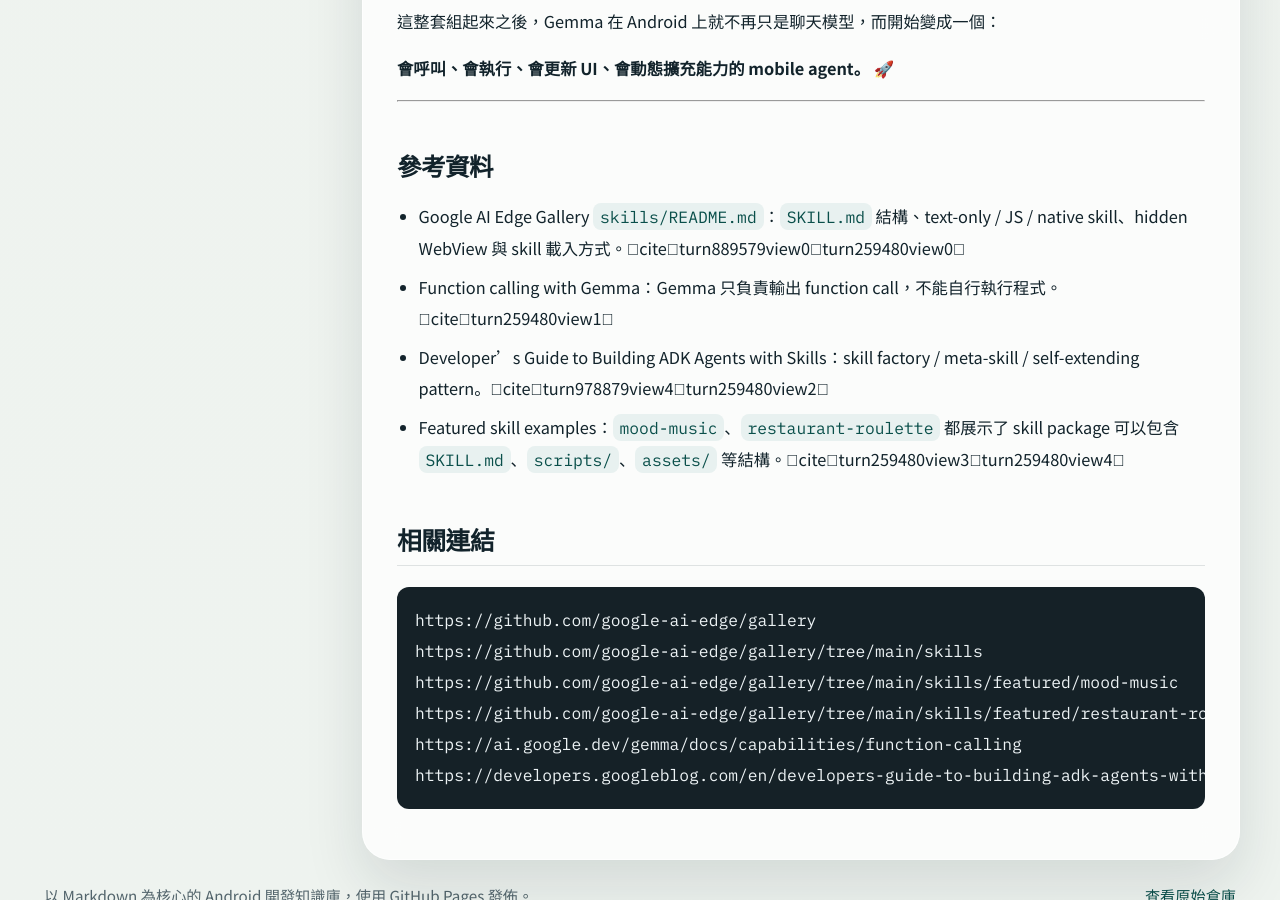
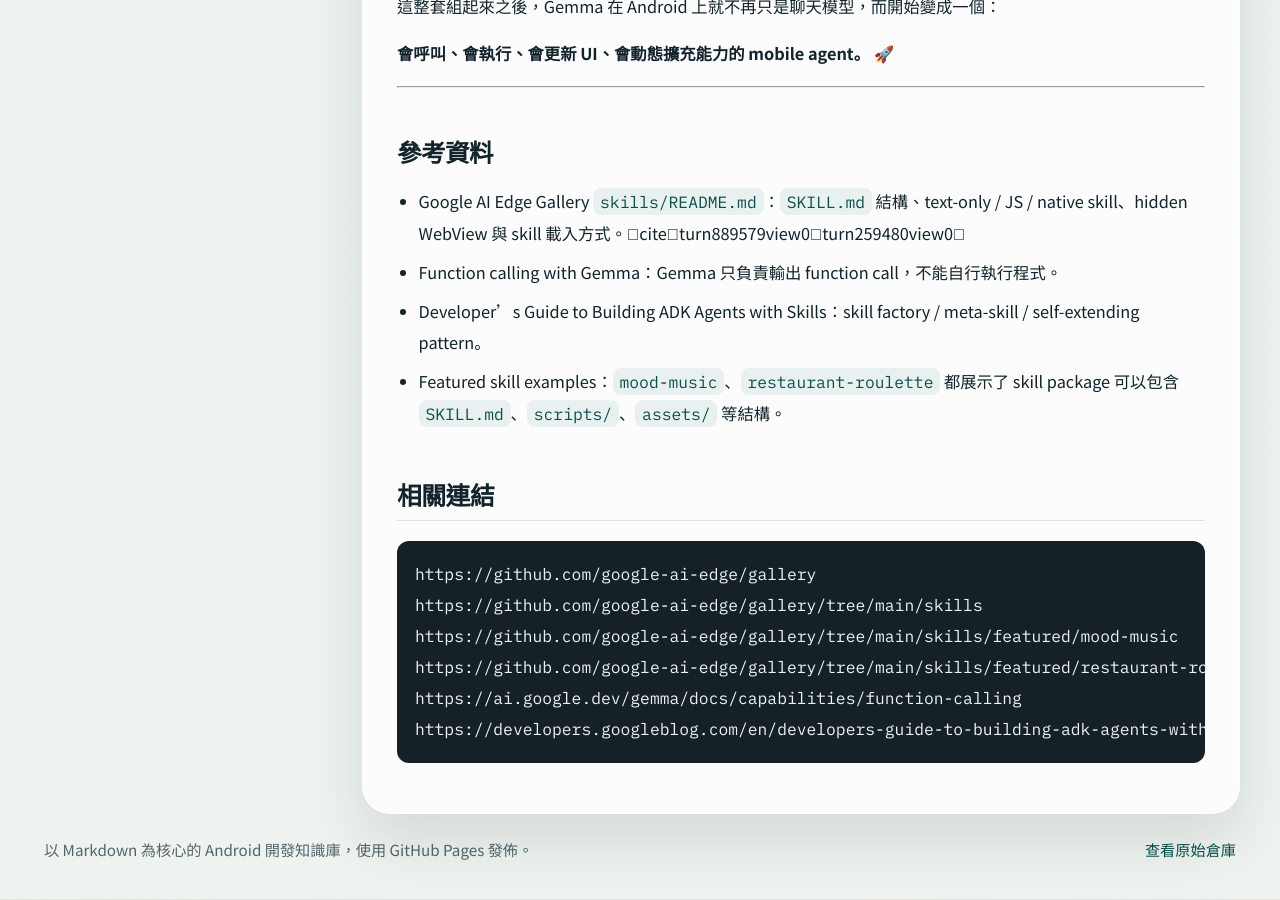
Before and after one commit to icools/android, a Jekyll site: the page built from ai/google/gemma/gemma4/gemma4_how_android_skill_made.md, in a window 1280 px wide and 900 px high, scrolled down 30447 px. Built offline with Jekyll 4.4.1, drawn with Linux system fonts in a browser that asks for light colours; some of the changed text lies outside the part shown.

Commit message:
Enhance documentation clarity by removing redundant citations and improving readability in Gemma Agent Skill implementation guide for Android

```diff
--- a/ai/google/gemma/gemma4/gemma4_how_android_skill_made.md
+++ b/ai/google/gemma/gemma4/gemma4_how_android_skill_made.md
@@ -18,6 +18,10 @@ status: active
 
 最近在看 Google AI Edge Gallery 的 Agent Skill 設計時，我越拆越覺得這不是單純的「多幾個 tool」而已。
 
+https://github.com/google-ai-edge/gallery
+
+
+
 更精準地說，我會把它描述成：
 
 > **Gemma 4 在 Android 上的 Agent Skill，不只是多了幾個 tool，而是把 function calling 包成一個可熱插拔的 Skill framework，讓 LLM 從會回話，開始變成會執行、會串接、會長出 UI 的行動代理。**
@@ -32,7 +36,7 @@ status: active
 - `GalleryWebView` 負責提供 hidden WebView runtime
 - `LlmChatViewModel + runtimeHelper` 負責把結果接回對話流程
 
-Google 官方 skill 文件也明確說明，AI Edge Gallery 的 Agent Skill 主要分成 **text-only skill、JavaScript skill、Native App Intents**，其中 JavaScript skill 是透過隱藏 WebView 執行，而不是跑 Python 或系統命令。citeturn889579view0turn259480view0
+Google 官方 skill 文件也明確說明，AI Edge Gallery 的 Agent Skill 主要分成 **text-only skill、JavaScript skill、Native App Intents**，其中 JavaScript skill 是透過隱藏 WebView 執行，而不是跑 Python 或系統命令。
 
 ---
 
@@ -48,7 +52,7 @@ Google 官方 skill 文件也明確說明，AI Edge Gallery 的 Agent Skill 主
 
 但手機端不是這樣。
 
-Gemma 的 function calling 官方文件講得很直接：**Gemma 模型本身不能自行執行程式碼**，它只能輸出 function call 結構；真正執行的是你的應用程式或外部 framework。citeturn259480view1
+Gemma 的 function calling 官方文件講得很直接：**Gemma 模型本身不能自行執行程式碼**，它只能輸出 function call 結構；真正執行的是你的應用程式或外部 framework。
 
 所以 Android 上真正有價值的不是「Gemma 會不會 function calling」，而是：
 
@@ -297,7 +301,7 @@ flowchart TD
 
 - **Add from Community-Featured Skills**
 - **Add from a URL**
-- **Import from a Local File** citeturn889579view0
+- **Import from a Local File**
 
 這就是你文章裡很值得強調的一句話：
 
@@ -639,7 +643,7 @@ fun initializeModel(
 
 > **skill execution 與 LLM inference 是透過同一個 conversation loop 接起來的。**
 
-Gemma 官方 function calling 文件也說得很清楚：模型本身不能執行程式，真正執行的是應用程式；模型則負責輸出 function call 請求。citeturn259480view1
+Gemma 官方 function calling 文件也說得很清楚：模型本身不能執行程式，真正執行的是應用程式；模型則負責輸出 function call 請求。
 
 所以你可以把整體理解成：
 
@@ -930,7 +934,7 @@ Google 在 ADK skills 的文章裡，已經示範了 **skill factory** / **skill
 - agent 可以擁有一個 `skill_creator`
 - 它的用途是動態生成新的 `SKILL.md`
 - agent 可以在執行時擴展自己的能力
-- Google 甚至直接把這種模式稱為 **self-extending architecture** citeturn978879view4turn259480view2
+- Google 甚至直接把這種模式稱為 **self-extending architecture**
 
 所以如果你把這個概念套回 Android：
 
@@ -973,9 +977,9 @@ Google 在 ADK skills 的文章裡，已經示範了 **skill factory** / **skill
 # 參考資料
 
 - Google AI Edge Gallery `skills/README.md`：`SKILL.md` 結構、text-only / JS / native skill、hidden WebView 與 skill 載入方式。citeturn889579view0turn259480view0
-- Function calling with Gemma：Gemma 只負責輸出 function call，不能自行執行程式。citeturn259480view1
-- Developer’s Guide to Building ADK Agents with Skills：skill factory / meta-skill / self-extending pattern。citeturn978879view4turn259480view2
-- Featured skill examples：`mood-music`、`restaurant-roulette` 都展示了 skill package 可以包含 `SKILL.md`、`scripts/`、`assets/` 等結構。citeturn259480view3turn259480view4
+- Function calling with Gemma：Gemma 只負責輸出 function call，不能自行執行程式。
+- Developer’s Guide to Building ADK Agents with Skills：skill factory / meta-skill / self-extending pattern。
+- Featured skill examples：`mood-music`、`restaurant-roulette` 都展示了 skill package 可以包含 `SKILL.md`、`scripts/`、`assets/` 等結構。
 
 ## 相關連結
 
```
